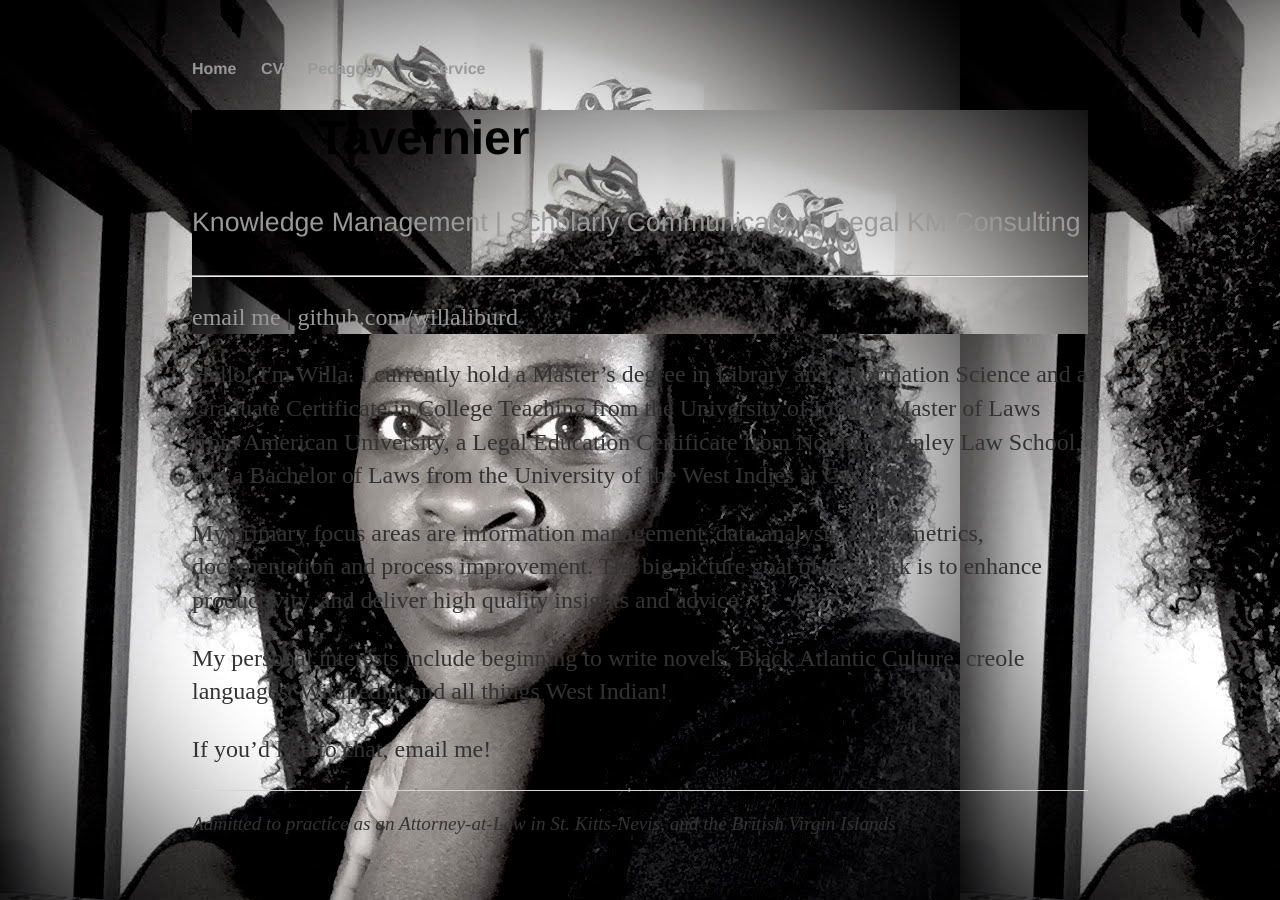
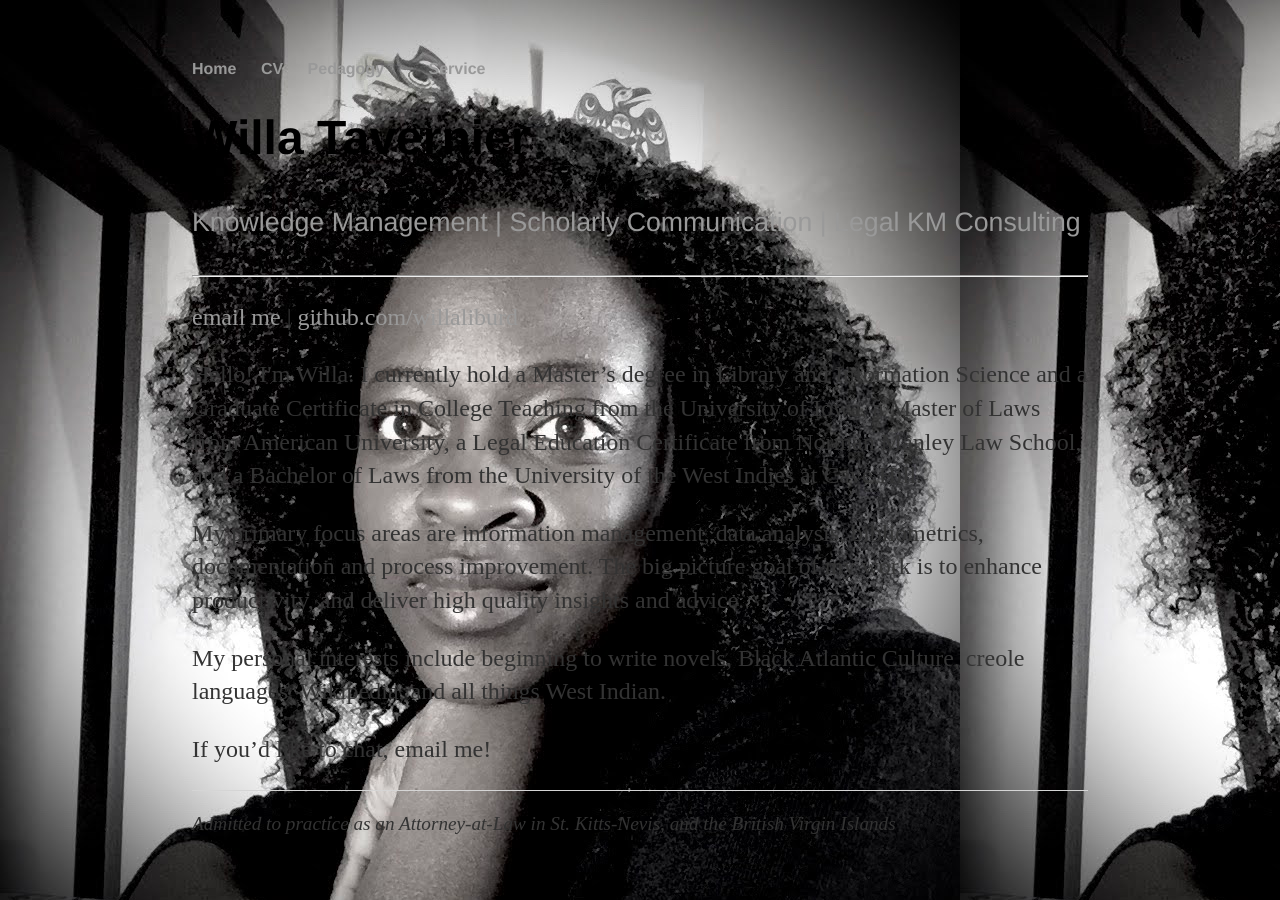
Before and after one commit to willaliburd/willaliburd.github.io, a Jekyll site: the page built from index.html, in a window 1280 px wide. Built offline with Jekyll 4.4.1, drawn with Linux system fonts in a browser that asks for light colours.

Commit message:
Update index.html
Gave up on background image

```diff
--- a/index.html
+++ b/index.html
@@ -2,7 +2,7 @@
 layout: default
 title: "WILLA TAVERNIER, Knowledge Management Professional, Attorney-At-Law"
 ---
-<div class="blurb" style="background-image: url('{{site.url}}/images/desk-forward.jpg');">
+<div class="blurb">
 	<h1>Willa Tavernier</h1>
 	<p class="b" >Knowledge Management | Scholarly Communication | Legal KM Consulting</p>
 	<hr>
@@ -16,7 +16,7 @@ title: "WILLA TAVERNIER, Knowledge Management Professional, Attorney-At-Law"
 
 	<p>My primary focus areas are  information management, data analysis, bibliometrics, documentation and process improvement.  The big picture goal of my work is to enhance productivity, and deliver high quality insights and advice.
 
-	<p>My personal interests include beginning to write novels, Black Atlantic Culture, creole languages, Wikipedia, and all things West Indian! </p>
+	<p>My personal interests include beginning to write novels, Black Atlantic Culture, creole languages, Wikipedia, and all things West Indian. </p>
 
         <p>If you’d like to chat, email me!</p>
 </body>
```
